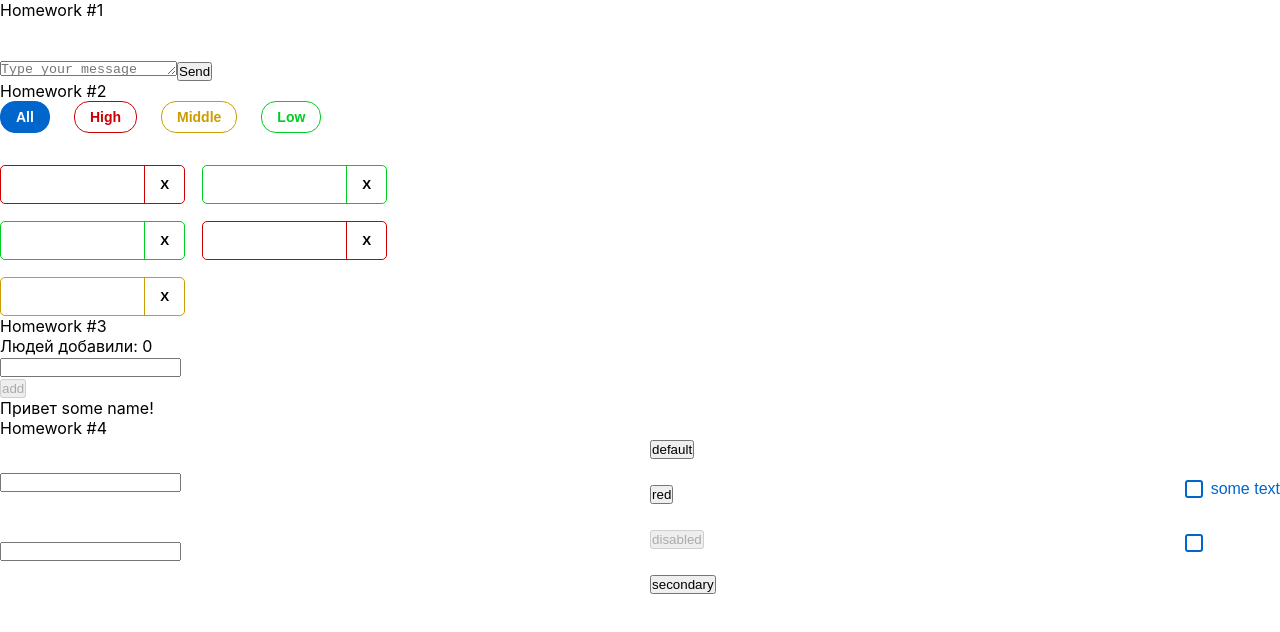
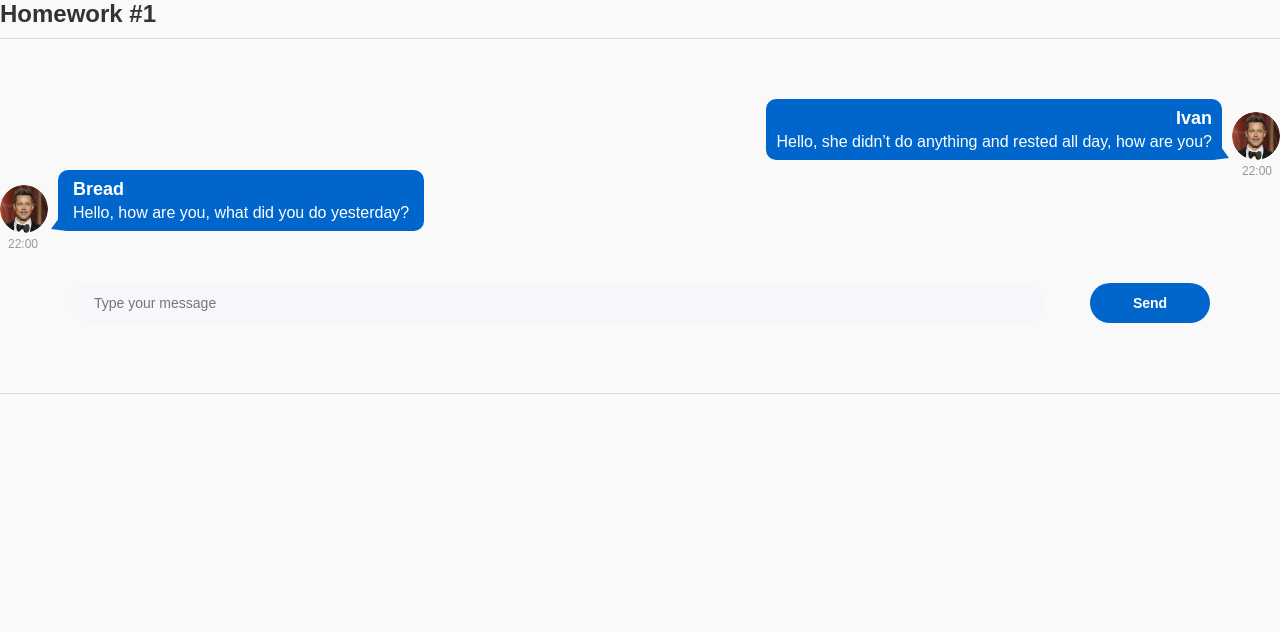
Before and after one commit to AsifAbbasov/front-homeworks-2sprint, a React (Create React App) app: page / in a window 1280 px wide. Shown: the top 632 px of the page. Built offline with nearby package versions, Linux system fonts and the light colour scheme.

Commit message:
hw1 two sprint

```diff
--- a/src/s1-main/App.module.css
+++ b/src/s1-main/App.module.css
@@ -1,11 +1,25 @@
 .App {
-    --header_height: 60px;
+  --header_height: 60px;
+  font-family: 'Arial', sans-serif;
+  background-color: #f9f9f9;
+  min-height: 100vh;
+  padding: 0;
+  box-sizing: border-box;
 }
 
 .hw {
+  display: flex;
+  flex-direction: column;
+  gap: 20px;
 
+  border-top: 1px solid #d9d9d9;
+  border-bottom: 1px solid #d9d9d9;
+  padding: 50px 0;
 }
 
 .hwTitle {
-
+  font-size: 24px;
+  font-weight: 700;
+  color: #333;
+  margin-bottom: 10px;
 }
--- a/src/s1-main/App.tsx
+++ b/src/s1-main/App.tsx
@@ -10,9 +10,9 @@ function App() {
     <div className={s.App}>
       <HW1 />
       {/*раскомментировать по ходу выполнения*/}
-      <HW2 />
+      {/* <HW2 />
       <HW3 />
-      <HW4 />
+      <HW4 /> */}
 
       {/*при выполнении дз 5 и более - закомментировать здесь дз 1-4, так как они есть внутри дз 5*/}
       {/*<HW5/>*/}
--- a/src/s2-homeworks/hw01/HW1.tsx
+++ b/src/s2-homeworks/hw01/HW1.tsx
@@ -1,9 +1,9 @@
 import React from 'react'
-import Message from './message/Message'
 import MessageSender from './message-sender/MessageSender'
 import s2 from '../../s1-main/App.module.css'
 import FriendMessage from './friend-message/FriendMessage'
 import avatar from './avatar.png'
+import { Message } from './message/Message'
 
 /*
  * 1 - описать тип MessageType
@@ -14,29 +14,40 @@ import avatar from './avatar.png'
  * */
 
 // нужно создать правильный тип вместо any
-export type MessageType = any
+export type MessageType = {
+  id: number
+  user: {
+    avatar: string
+    name: string
+  }
+  message: {
+    text: string
+    time: string
+  }
+}
 
 // структуру объекта не менять
 export const message0: MessageType = {
   id: 0,
   user: {
-        avatar: avatar, // можно менять
-        name: 'Some Name',  // можно менять
+    avatar: avatar,
+    name: 'Ivan',
   },
   message: {
-        text: 'some textsome textsome textsome textsome textsome textsome text', // можно менять
-        time: '22:00', // можно менять
+    text: 'Hello, she didn’t do anything and rested all day, how are you?',
+    time: '22:00',
   },
 }
+
 export const friendMessage0: MessageType = {
   id: 100,
   user: {
-        avatar: avatar, // можно менять
-        name: 'Friend Name', // можно менять
+    avatar: avatar,
+    name: 'Bread',
   },
   message: {
-        text: 'зеркальное сообщение для тренировки css', // можно менять
-        time: '22:00', // можно менять
+    text: 'Hello, how are you, what did you do yesterday?',
+    time: '22:00',
   },
 }
 
--- a/src/s2-homeworks/hw01/friend-message/FriendMessage.module.css
+++ b/src/s2-homeworks/hw01/friend-message/FriendMessage.module.css
@@ -1,31 +1,72 @@
 .friendMessage {
-
+  display: flex;
+  justify-content: flex-start; /* весь блок сообщения сдвинут влево */
+  position: relative; /* для времени под аватаром */
+  margin: 10px 0;
 }
 
 .friendImageAndText {
-
+  display: flex;
+  flex-direction: row; /* аватар слева, текст справа */
+  align-items: flex-start; /* выравниваем верх аватара и текста */
+  gap: 10px;
+  position: relative;
 }
 
 .friendImageAndText img {
-
+  width: 48px;
+  height: 48px;
+  border-radius: 50%;
+  object-fit: cover;
+  margin-top: 15px;
 }
 
 .friendText {
-
+  background-color: #0066cc; /* если нужен другой цвет — меняем тут */
+  color: white;
+  padding: 10px 15px;
+  border-radius: 10px;
+  display: flex;
+  flex-direction: column;
+  align-items: flex-start; /* имя и текст слева */
+  width: fit-content;
+  position: relative;
+  gap: 2px;
 }
 
+/* хвостик СЛЕВА — зеркально */
 .friendText:after {
-
+  content: '';
+  position: absolute;
+  bottom: 0;
+  left: -8px; /* хвостик слева */
+  border-width: 22px 16px 2px 1px;
+  border-style: solid;
+  border-color: transparent #0066cc transparent transparent;
 }
 
 .friendName {
-
+  font-family: 'Montserrat', sans-serif;
+  font-weight: 600;
+  font-size: 18px;
+  line-height: 100%;
+  text-align: left;
+  margin-bottom: 5px;
 }
 
 .friendMessageText {
-
+  font-family: 'Montserrat', sans-serif;
+  font-weight: 400;
+  font-size: 16px;
+  line-height: 100%;
+  text-align: left;
+  word-wrap: break-word;
 }
 
 .friendTime {
-
+  font-size: 12px;
+  color: #999;
+  position: absolute;
+  bottom: -18px; /* под аватаром */
+  left: 8px;
 }
--- a/src/s2-homeworks/hw01/friend-message/FriendMessage.tsx
+++ b/src/s2-homeworks/hw01/friend-message/FriendMessage.tsx
@@ -1,45 +1,50 @@
 import React from 'react'
 import s from './FriendMessage.module.css'
+import { MessageType } from '../HW1'
 
+export type FriendMessagePropsType = {
+  message: MessageType
+}
 // создать тип вместо any и отобразить приходящие данные
-const FriendMessage = (props: any) => {
+const FriendMessage = (props: FriendMessagePropsType) => {
   return (
     <div
       id={'hw1-friend-message-' + props.message.id}
       className={s.friendMessage}
     >
       <div className={s.friendImageAndText}>
+        {/* Аватар */}
         <img
           id={'hw1-friend-avatar-' + props.message.id}
           // создаёт студент
-
+          src={props.message.user.avatar}
+          alt={props.message.user.name}
           //
         />
         <div className={s.friendText}>
+          {/* Имя пользователя */}
           <div
             id={'hw1-friend-name-' + props.message.id}
             className={s.friendName}
           >
             {/*создаёт студент*/}
-
+            {props.message.user.name}
             {/**/}
           </div>
           <pre
             id={'hw1-friend-text-' + props.message.id}
             className={s.friendMessageText}
           >
+            {/* Текст сообщения */}
             {/*создаёт студент*/}
-
+            {props.message.message.text}
             {/**/}
           </pre>
         </div>
       </div>
-            <div
-                id={'hw1-friend-time-' + props.message.id}
-                className={s.friendTime}
-            >
+      <div id={'hw1-friend-time-' + props.message.id} className={s.friendTime}>
         {/*создаёт студент*/}
-
+        {props.message.message.time}
         {/**/}
       </div>
     </div>
--- a/src/s2-homeworks/hw01/message-sender/MessageSender.module.css
+++ b/src/s2-homeworks/hw01/message-sender/MessageSender.module.css
@@ -1,18 +1,54 @@
 .sendForm {
-
+  display: flex;
+  align-items: center;
+  gap: 44px;
+  margin: 20px auto; /* 🔥 центрирование */
+  width: fit-content; /* форма сжимается по контенту */
 }
 
 .textarea {
+  width: 976px;
+  max-width: 976px;
+  min-height: 40px;
 
+  padding-left: 24px; /* ← отступ слева */
+  padding-right: 16px;
+  padding-top: 10px;
+  padding-bottom: 10px;
+
+  border-radius: 20px;
+  border: none;
+  outline: none;
+
+  background-color: #f5f7fb;
+
+  resize: none;
+  overflow: hidden;
+
+  font-family: 'Montserrat', sans-serif;
+  font-size: 14px;
+  line-height: 20px; /* 🔑 центрирование текста */
+
+  box-sizing: border-box;
 }
 
 .button {
-
+  width: 120px;
+  height: 40px;
+  border-radius: 20px;
+  border: none;
+  background-color: #0066cc;
+  color: #ffffff;
+  font-family: 'Montserrat', sans-serif;
+  font-size: 14px;
+  font-weight: 600;
+  cursor: pointer;
 }
 
 .button:hover {
+  background-color: #0052a3;
+}
 
+.button:active {
+  transform: scale(0.97);
 }
-.button:active {
-
-}
--- a/src/s2-homeworks/hw01/message/Message.module.css
+++ b/src/s2-homeworks/hw01/message/Message.module.css
@@ -1,31 +1,71 @@
 .message {
-
+  display: flex;
+  justify-content: flex-end; /* весь блок сообщения сдвинут вправо */
+  position: relative; /* для времени под аватаром */
+  margin: 10px 0;
 }
 
 .imageAndText {
-
+  display: flex;
+  flex-direction: row-reverse; /* аватар справа, текст слева от него */
+  align-items: flex-start; /* выравниваем верх аватара и текста */
+  gap: 10px;
+  position: relative;
 }
 
 .imageAndText img {
-
+  width: 48px;
+  height: 48px;
+  border-radius: 50%;
+  object-fit: cover;
+  align-self: flex-end; /* аватар теперь внизу блока */
 }
 
 .text {
-
+  background-color: #0066cc;
+  color: white;
+  padding: 10px 10px;
+  border-radius: 10px;
+  display: flex;
+  flex-direction: column;
+  align-items: flex-end; /* имя и текст справа */
+  width: fit-content; /* блок растягивается под текст */
+  position: relative;
+  gap: 2px; /* расстояние между именем и текстом сообщения */
 }
 
 .text:after {
-
+  content: '';
+  position: absolute;
+  bottom: 0;
+  right: -8px; /* хвостик справа */
+  border-width: 22px 1px 2px 16px;
+  border-style: solid;
+  border-color: transparent transparent transparent #0066cc;
 }
 
 .name {
-
+  font-family: 'Montserrat', sans-serif;
+  font-weight: 600; /* SemiBold */
+  font-size: 18px;
+  line-height: 100%;
+  text-align: right;
+  margin-bottom: 5px;
 }
 
 .messageText {
-
+  font-family: 'Montserrat', sans-serif;
+  font-weight: 400;
+  font-size: 16px;
+  line-height: 100%;
+  text-align: right;
+  word-wrap: break-word;
 }
 
 .time {
-
+  font-size: 12px;
+  color: #999;
+  position: absolute;
+  bottom: -18px; /* под аватаром */
+  right: 8px;
 }
--- a/src/s2-homeworks/hw01/message/Message.tsx
+++ b/src/s2-homeworks/hw01/message/Message.tsx
@@ -1,40 +1,46 @@
 import React from 'react'
 import s from './Message.module.css'
+import { MessageType } from '../HW1'
 
 // нужно создать правильный тип вместо any
-export type MessagePropsType = any
+export type MessagePropsType = {
+  message: MessageType
+}
 
 // нужно отобразить приходящие данные
-const Message = (props: MessagePropsType) => {
+export const Message = (props: MessagePropsType) => {
   return (
     <div id={'hw1-message-' + props.message.id} className={s.message}>
       <div className={s.imageAndText}>
+        {/* Аватар */}
         <img
           id={'hw1-avatar-' + props.message.id}
           // создаёт студент
-
+          src={props.message.user.avatar}
+          alt={props.message.user.name}
           //
         />
         <div className={s.text}>
+          {/* Имя пользователя */}
           <div id={'hw1-name-' + props.message.id} className={s.name}>
             {/*создаёт студент*/}
-
+            {props.message.user.name}
             {/**/}
           </div>
           <pre id={'hw1-text-' + props.message.id} className={s.messageText}>
+            {/* Текст сообщения */}
             {/*создаёт студент*/}
-
+            {props.message.message.text}
             {/**/}
           </pre>
         </div>
       </div>
+      {/* Время сообщения */}
       <div id={'hw1-time-' + props.message.id} className={s.time}>
         {/*создаёт студент*/}
-
+        {props.message.message.time}
         {/**/}
       </div>
     </div>
   )
 }
-
-export default Message
```
Also changed, not shown: src/s2-homeworks/hw01/message-sender/MessageSender.tsx (+4 -11 lines). Lines whose indentation alone changed are shown as unchanged.
